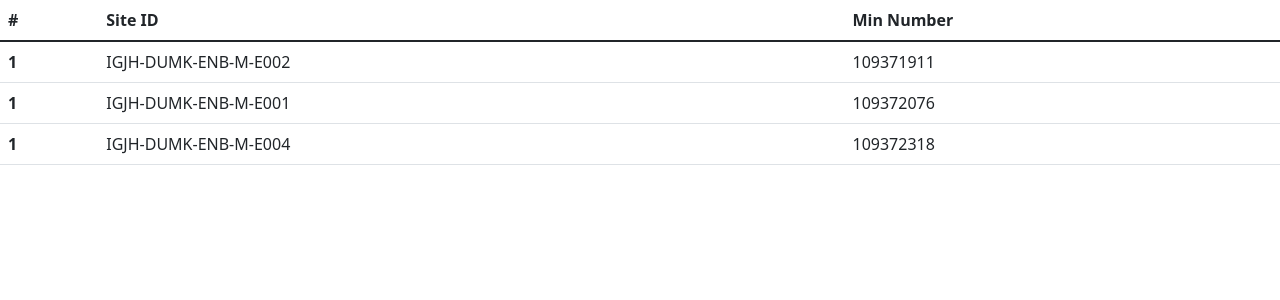
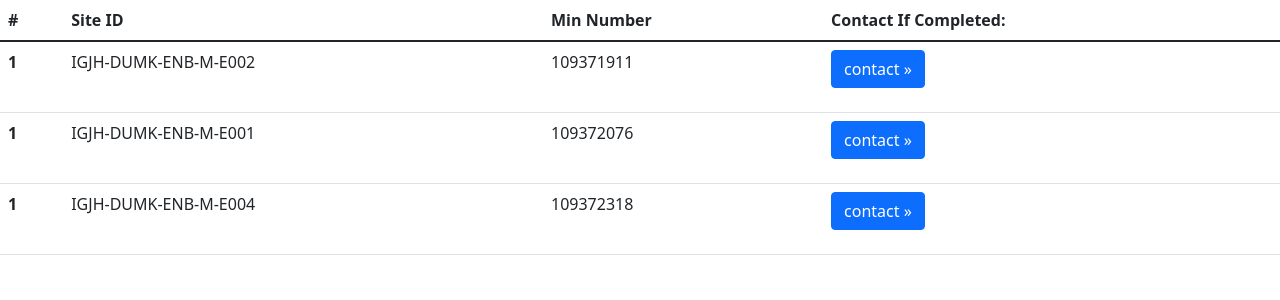
Before and after one commit to Manas-kishore/site, a Django app: template mysite/templates/ubr.html in a window 1280 px wide. Shown: the part 56-356 px from the top of the page. Run offline with Django 4.2, Linux system fonts and the light colour scheme; the template is opened without the code that fills it, so the values that code supplies are empty; parts of the project's set-up code (start-up, migrations or seed data) failed here and were passed over.

Commit message:
Update ubr.html

```diff
--- a/mysite/templates/ubr.html
+++ b/mysite/templates/ubr.html
@@ -7,6 +7,7 @@
         <th scope="col">#</th>
         <th scope="col">Site ID</th>
         <th scope="col">Min Number</th>
+        <th scope="col">Contact If Completed:</th>
       </tr>
     </thead>
     <tbody>
@@ -14,16 +15,25 @@
         <th scope="row">1</th>
         <td>IGJH-DUMK-ENB-M-E002</td>
         <td>109371911</td>
+          <td>
+              <p><a class="btn btn-primary" href="/contact">contact »</a></p>
+          </td>
       </tr>
       <tr>
         <th scope="row">1</th>
         <td>IGJH-DUMK-ENB-M-E001</td>
         <td>109372076</td>
+        <td>
+            <p><a class="btn btn-primary" href="/contact">contact »</a></p>
+        </td>
       </tr>
       <tr>
         <th scope="row">1</th>
         <td>IGJH-DUMK-ENB-M-E004</td>
         <td>109372318</td>
+        <td>
+            <p><a class="btn btn-primary" href="/contact">contact »</a></p>
+        </td>
       </tr>
     </tbody>
   </table>
```
